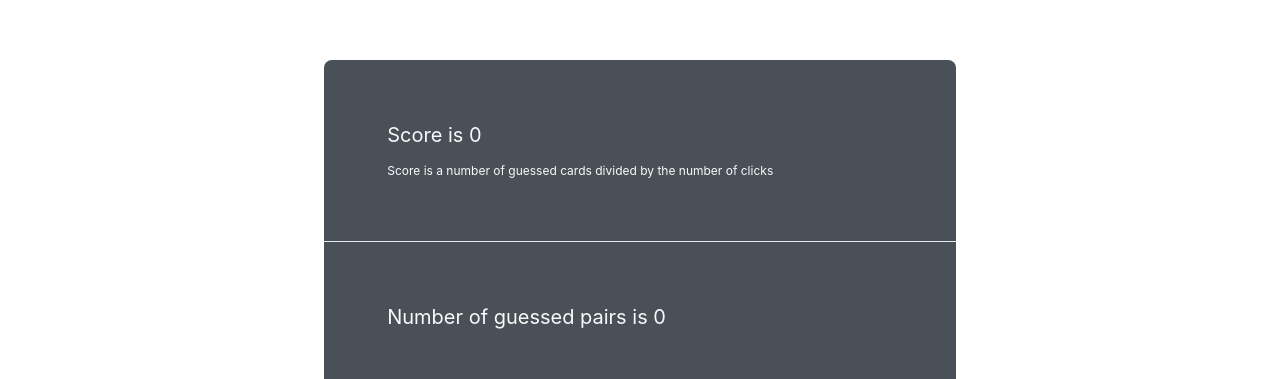
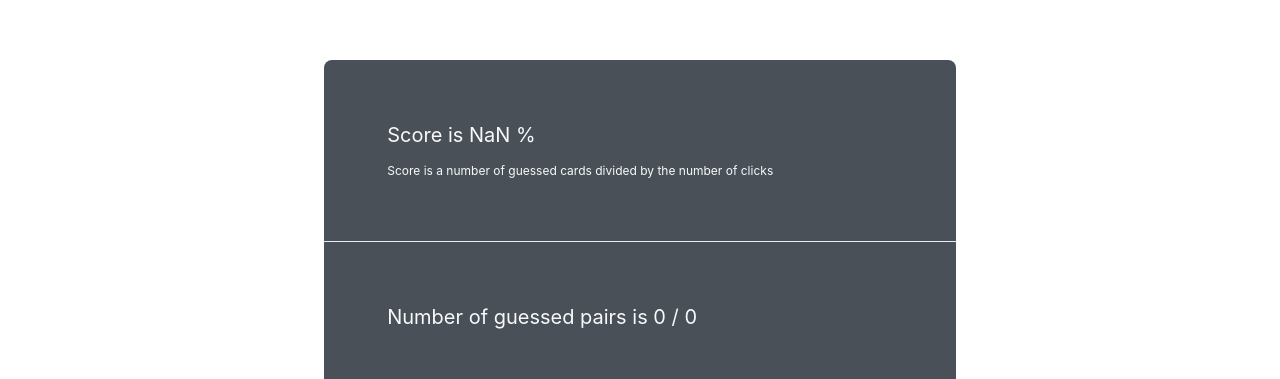
Before and after one commit to vadzim-sasonkin/memory-game, a React (Create React App) app: page /score in a window 1280 px wide. Shown: the part 154-533 px from the top of the page. Built offline with nearby package versions, Linux system fonts and the light colour scheme; no server answers.

Commit message:
fix: scoreboard

```diff
--- a/src/components/scoreboard/index.jsx
+++ b/src/components/scoreboard/index.jsx
@@ -1,17 +1,17 @@
 import React from 'react';
 import classes from './index.module.css';
 
-export const Scoreboard = ({ score, guessed }) => {
+export const Scoreboard = ({ score, guessed, all }) => {
   return (
     <div className={classes.container}>
       <div className={classes.score}>
-        <div>{`Score is ${score || 0}`}</div>
+        <div>{`Score is ${Number(score * 100).toFixed(1) || 0} %`}</div>
         <div className={classes['score-description']}>
           Score is a number of guessed cards divided by the number of clicks
         </div>
       </div>
       <div className={classes.guessed}>
-        <span>{`Number of guessed pairs is ${guessed}`}</span>
+        <span>{`Number of guessed pairs is ${guessed} / ${all}`}</span>
       </div>
     </div>
   );
--- a/src/pages/score/index.jsx
+++ b/src/pages/score/index.jsx
@@ -7,10 +7,11 @@ import classes from './index.module.css';
 export const ScorePage = () => {
   const score = useSelector(gameSelectors.score);
   const guessed = useSelector(gameSelectors.guessed);
+  const all = useSelector(gameSelectors.all);
   return (
     <PageLayout>
       <div className={classes.container}>
-        <Scoreboard score={score} guessed={guessed} />
+        <Scoreboard score={score} guessed={guessed} all={all} />
       </div>
     </PageLayout>
   );
--- a/src/redux-store/game.slice.js
+++ b/src/redux-store/game.slice.js
@@ -79,6 +79,7 @@ const gameSelectors = {
     generalSelector,
     (game) => game.cards.filter((card) => card.status === cardStatuses.GUESSED)?.length / 2,
   ),
+  all: createSelector(generalSelector, (game) => game.cards.length / 2),
   gameInitialized: createSelector(generalSelector, (game) => game.cards.length > 0),
 };
 
```
